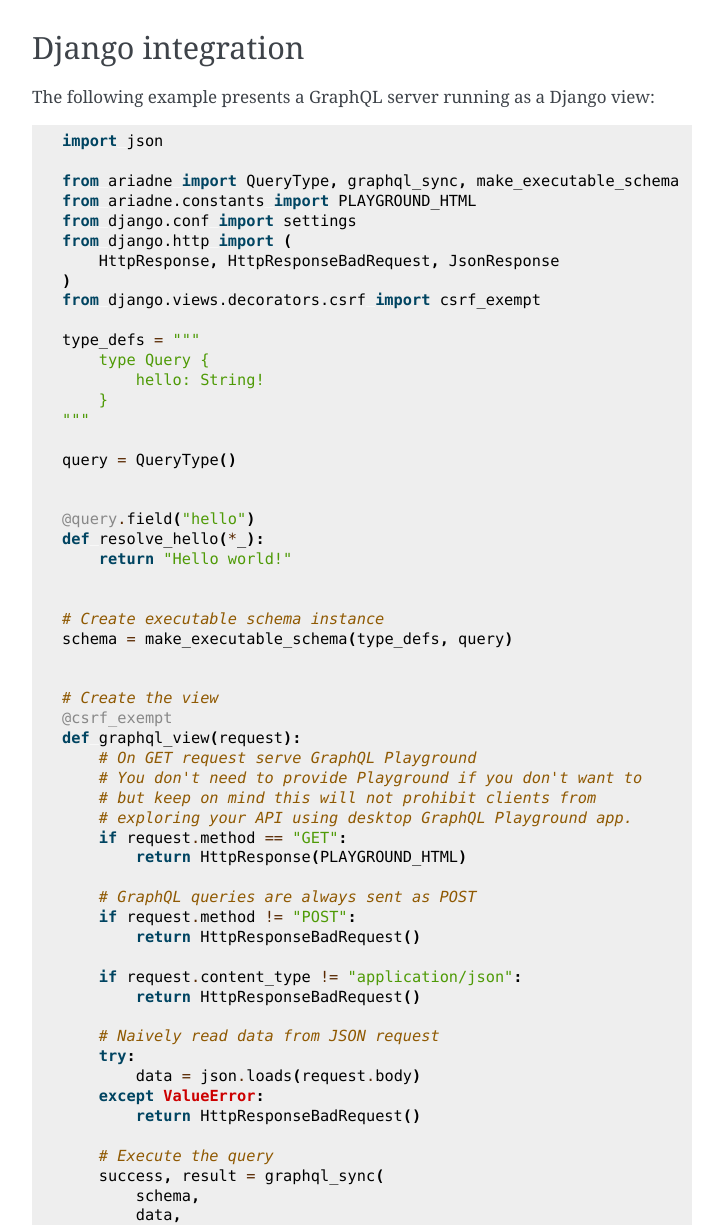
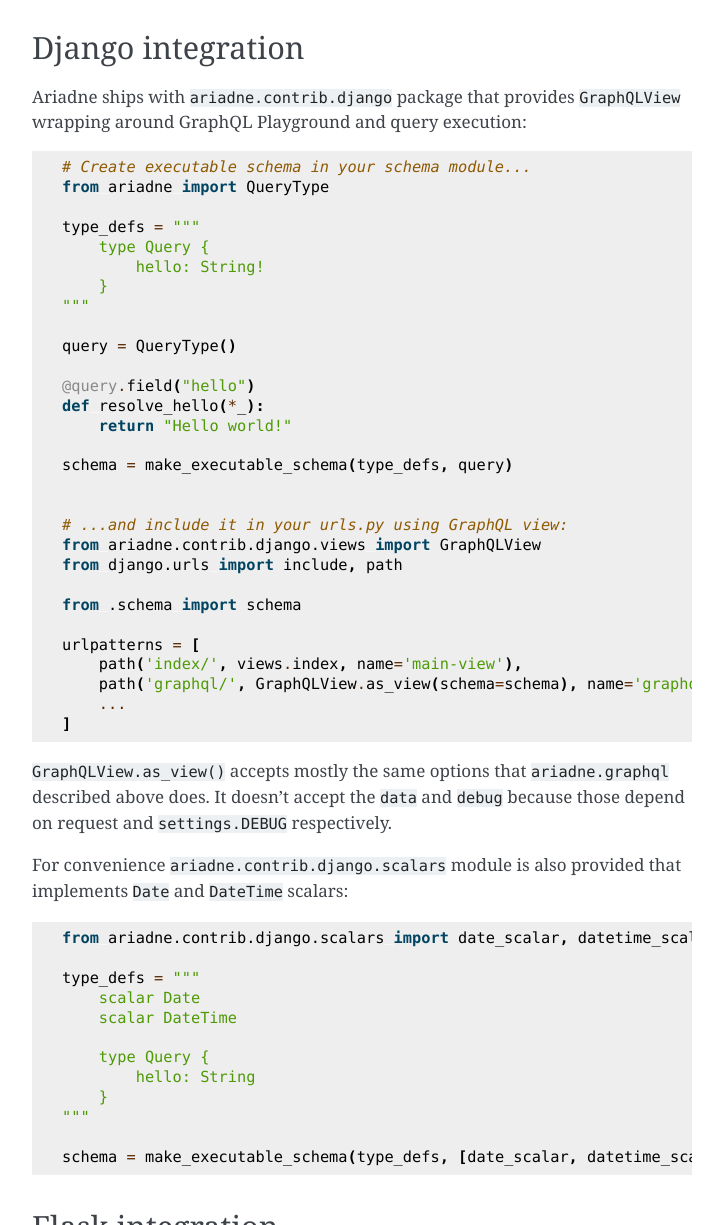
Before and after one commit to mirumee/ariadne, a Sphinx documentation site: the page built from docs/integrations.rst, in a window 1280 px wide and 1400 px high, scrolled down 832 px, cut to the strip 175-1400 px from the top of the window. Shown: the whole strip, without its empty margins (388-1111 px from the left). Built offline with Sphinx 7.4.7, drawn with Linux system fonts in a browser that asks for light colours; some of the changed text lies outside the part shown.

Commit message:
Update docs

```diff
--- a/docs/integrations.rst
+++ b/docs/integrations.rst
@@ -47,17 +47,10 @@ Ariadne provides special functions that abstract away the query execution boiler
 Django integration
 ------------------
 
-The following example presents a GraphQL server running as a Django view::
+Ariadne ships with ``ariadne.contrib.django`` package that provides ``GraphQLView`` wrapping around GraphQL Playground and query execution::
 
-    import json
-
-    from ariadne import QueryType, graphql_sync, make_executable_schema
-    from ariadne.constants import PLAYGROUND_HTML
-    from django.conf import settings
-    from django.http import (
-        HttpResponse, HttpResponseBadRequest, JsonResponse
-    )
-    from django.views.decorators.csrf import csrf_exempt
+    # Create executable schema in your schema module...
+    from ariadne import QueryType
 
     type_defs = """
         type Query {
@@ -67,50 +60,41 @@ The following example presents a GraphQL server running as a Django view::
 
     query = QueryType()
 
-
     @query.field("hello")
     def resolve_hello(*_):
         return "Hello world!"
 
-
-    # Create executable schema instance
     schema = make_executable_schema(type_defs, query)
 
 
-    # Create the view
-    @csrf_exempt
-    def graphql_view(request):
-        # On GET request serve GraphQL Playground
-        # You don't need to provide Playground if you don't want to
-        # but keep on mind this will not prohibit clients from
-        # exploring your API using desktop GraphQL Playground app.
-        if request.method == "GET":
-            return HttpResponse(PLAYGROUND_HTML)
+    # ...and include it in your urls.py using GraphQL view:
+    from ariadne.contrib.django.views import GraphQLView
+    from django.urls import include, path
 
-        # GraphQL queries are always sent as POST
-        if request.method != "POST":
-            return HttpResponseBadRequest()
+    from .schema import schema
 
-        if request.content_type != "application/json":
-            return HttpResponseBadRequest()
+    urlpatterns = [
+        path('index/', views.index, name='main-view'),
+        path('graphql/', GraphQLView.as_view(schema=schema), name='graphql'),
+        ...
+    ]
 
-        # Naively read data from JSON request
-        try:
-            data = json.loads(request.body)
-        except ValueError:
-            return HttpResponseBadRequest()
+``GraphQLView.as_view()`` accepts mostly the same options that ``ariadne.graphql`` described above does. It doesn't accept the ``data`` and ``debug`` because those depend on request and ``settings.DEBUG`` respectively.
 
-        # Execute the query
-        success, result = graphql_sync(
-            schema,
-            data,
-            context_value=request,  # expose request as info.context
-            debug=settings.DEBUG,
-        )
+For convenience ``ariadne.contrib.django.scalars`` module is also provided that implements ``Date`` and ``DateTime`` scalars::
 
-        status_code = 200 if success else 400
-        # Send response to client
-        return JsonResponse(result, status=status_code)
+    from ariadne.contrib.django.scalars import date_scalar, datetime_scalar
+
+    type_defs = """
+        scalar Date
+        scalar DateTime
+
+        type Query {
+            hello: String
+        }
+    """
+
+    schema = make_executable_schema(type_defs, [date_scalar, datetime_scalar, ...])
 
 
 Flask integration
```
